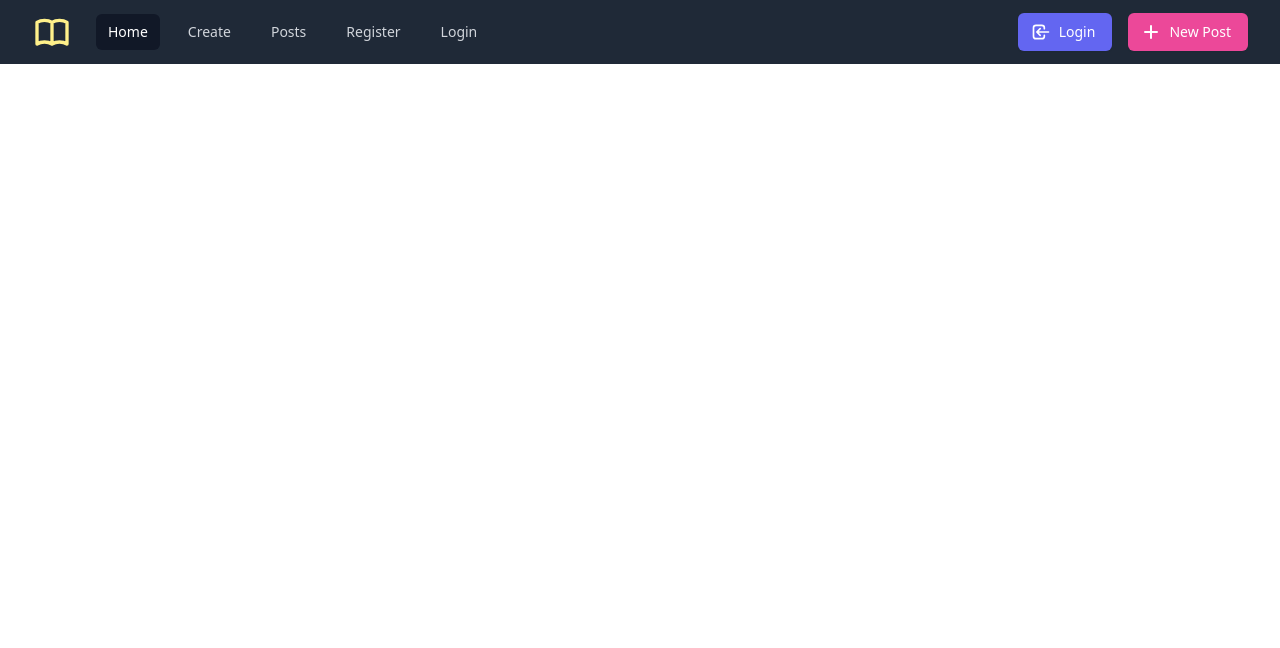
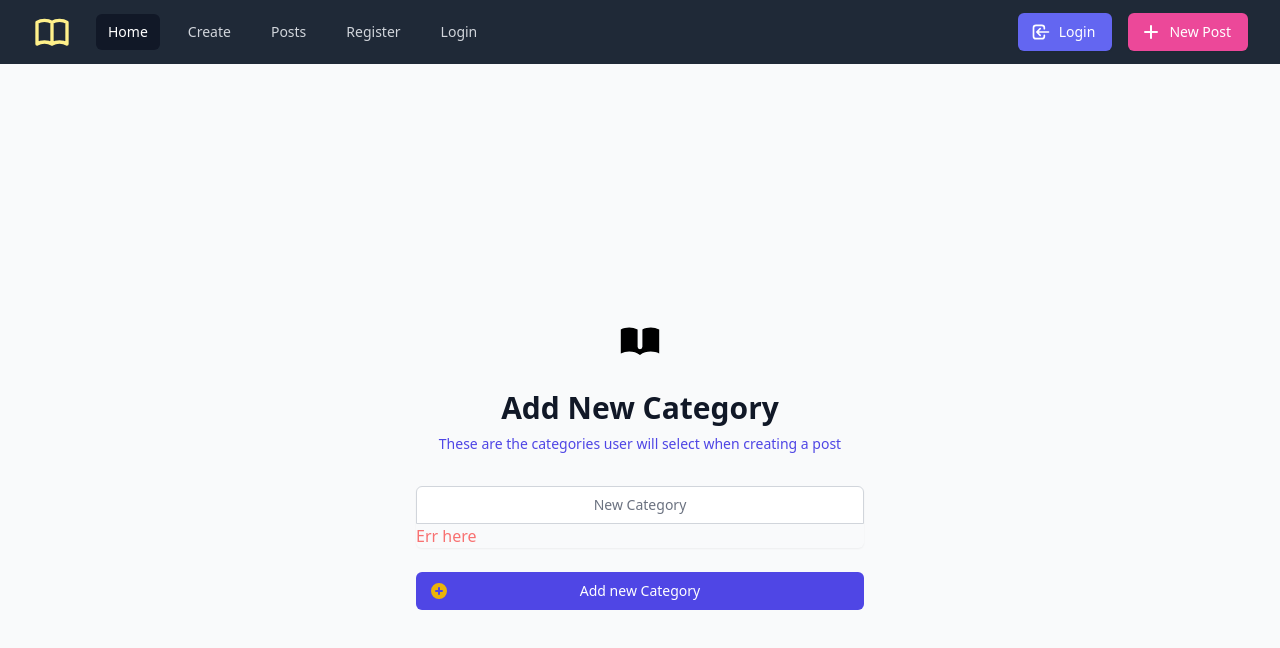
Before and after one commit to JoyeshDebnath/Write-Your-Mind-frontend, a React (Create React App) app: page /add-category in a window 1280 px wide. Shown: the top 648 px of the page. Built offline with nearby package versions, Linux system fonts and the light colour scheme.

Commit message:
add category form component layout

```diff
--- a/public/index.html
+++ b/public/index.html
@@ -2,14 +2,14 @@
 <html lang="en">
 	<head>
 		<meta charset="utf-8" />
-    <link rel="icon" href="%PUBLIC_URL%/favicon.ico" />
+		<link rel="icon" href="%PUBLIC_URL%/wumLogo.png" />
 		<meta name="viewport" content="width=device-width, initial-scale=1" />
 		<meta name="theme-color" content="#000000" />
 		<meta
 			name="description"
 			content="Web site created using create-react-app"
 		/>
-    <link rel="apple-touch-icon" href="%PUBLIC_URL%/logo192.png" />
+		<link rel="apple-touch-icon" href="%PUBLIC_URL%/wumLogo.png" />
 		<!--
       manifest.json provides metadata used when your web app is installed on a
       user's mobile device or desktop. See https://developers.google.com/web/fundamentals/web-app-manifest/
@@ -24,7 +24,7 @@
       work correctly both with client-side routing and a non-root public URL.
       Learn how to configure a non-root public URL by running `npm run build`.
     -->
-    <title>React App</title>
+		<title>Write Ur Mind✒</title>
 	</head>
 	<body>
 		<noscript>You need to enable JavaScript to run this app.</noscript>
--- a/src/App.js
+++ b/src/App.js
@@ -3,12 +3,14 @@
 import Register from "./components/Users/Register/Register";
 import Login from "./components/Users/Login/Login";
 import NavBar from "./components/Navigation/NavBar";
+import AddNewCategory from "./components/Categories/AddNewCategory";
 
 function App() {
 	return (
 		<BrowserRouter>
 			<NavBar></NavBar>
 			<Switch>
+				<Route exact path="/add-category" component={AddNewCategory} />
 				<Route exact path="/" component={HomePage} />
 				<Route exact path="/register" component={Register} />
 				<Route exact path="/login" component={Login} />
--- /dev/null
+++ b/src/components/Categories/AddNewCategory.js
@@ -0,0 +1,62 @@
+import { PlusCircleIcon, BookOpenIcon } from "@heroicons/react/solid";
+
+const AddNewCategory = () => {
+	return (
+		<div className="min-h-screen flex items-center justify-center bg-gray-50 py-12 px-4 sm:px-6 lg:px-8">
+			<div className="max-w-md w-full space-y-8">
+				<div>
+					<BookOpenIcon className="mx-auto h-12 w-auto" />
+					<h2 className="mt-6 text-center text-3xl font-extrabold text-gray-900">
+						Add New Category
+					</h2>
+					<p className="mt-2 text-center text-sm text-gray-600">
+						<p className="font-medium text-indigo-600 hover:text-indigo-500">
+							These are the categories user will select when creating a post
+						</p>
+					</p>
+				</div>
+				{/* Form */}
+				<form className="mt-8 space-y-6">
+					<input type="hidden" name="remember" defaultValue="true" />
+					<div className="rounded-md shadow-sm -space-y-px">
+						<div>
+							<label htmlFor="email-address" className="sr-only">
+								Name
+							</label>
+							{/* Title */}
+							<input
+								type="text"
+								autoComplete="text"
+								className="appearance-none rounded-none relative block w-full px-3 py-2 border border-gray-300 placeholder-gray-500 text-gray-900 rounded-t-md focus:outline-none focus:ring-indigo-500 focus:border-indigo-500 text-center focus:z-10 sm:text-sm"
+								placeholder="New Category"
+							/>
+							<div className="text-red-400 mb-2">
+								{/* {formik.touched.title && formik.errors.title} */} Err here
+							</div>
+						</div>
+					</div>
+
+					<div>
+						<div>
+							{/* Submit */}
+							<button
+								type="submit"
+								className="group relative w-full flex justify-center py-2 px-4 border border-transparent text-sm font-medium rounded-md text-white bg-indigo-600 hover:bg-indigo-700 focus:outline-none focus:ring-2 focus:ring-offset-2 focus:ring-indigo-500"
+							>
+								<span className="absolute left-0 inset-y-0 flex items-center pl-3">
+									<PlusCircleIcon
+										className="h-5 w-5 text-yellow-500 group-hover:text-indigo-400"
+										aria-hidden="true"
+									/>
+								</span>
+								Add new Category
+							</button>
+						</div>
+					</div>
+				</form>
+			</div>
+		</div>
+	);
+};
+
+export default AddNewCategory;
```
Also changed, not shown: public/wumLogo.png (added). Lines whose indentation alone changed are shown as unchanged.
